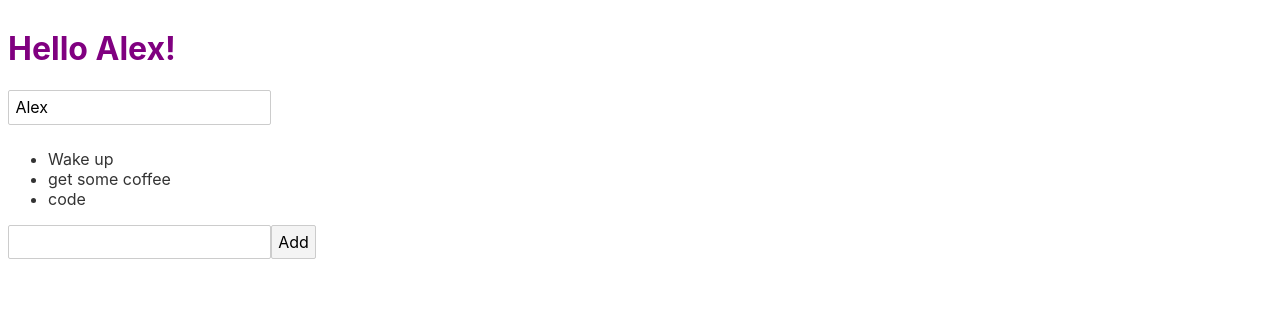
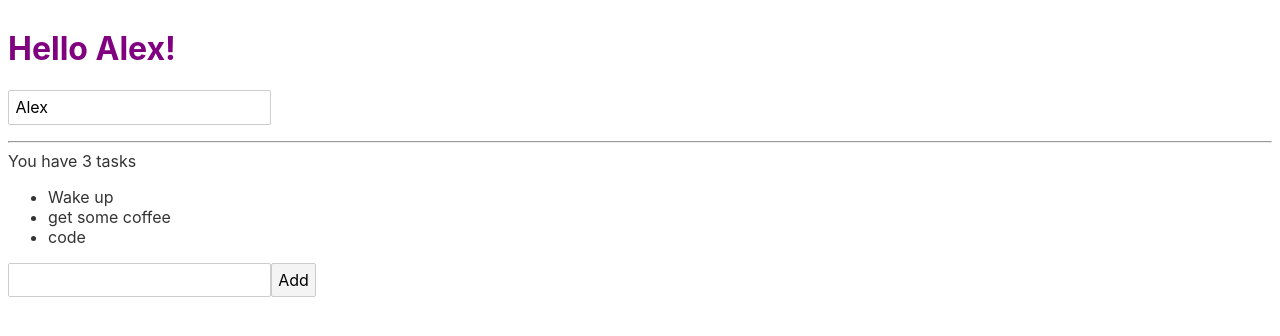
Before and after one commit to agribanov/my-svelte-project, a Svelte app: page / in a window 1280 px wide. Shown: the top 336 px of the page. Built offline with nearby package versions, Linux system fonts and the light colour scheme.

Commit message:
Add message to show reactivity

```diff
--- a/src/App.svelte
+++ b/src/App.svelte
@@ -6,6 +6,8 @@
 		'get some coffee',
 		'code'
 	];
+
+	$: message = tasks.length ? `You have ${tasks.length} tasks` : 'You have no tasks';
 
 	let task = '';
 
@@ -24,7 +26,8 @@
 
 <h1>Hello {name}!</h1>
 <input type="text" bind:value="{name}">
-
+<hr />
+{message}
 <ul>
 	{#each tasks as task}
 		<li>{task}</li>
```
